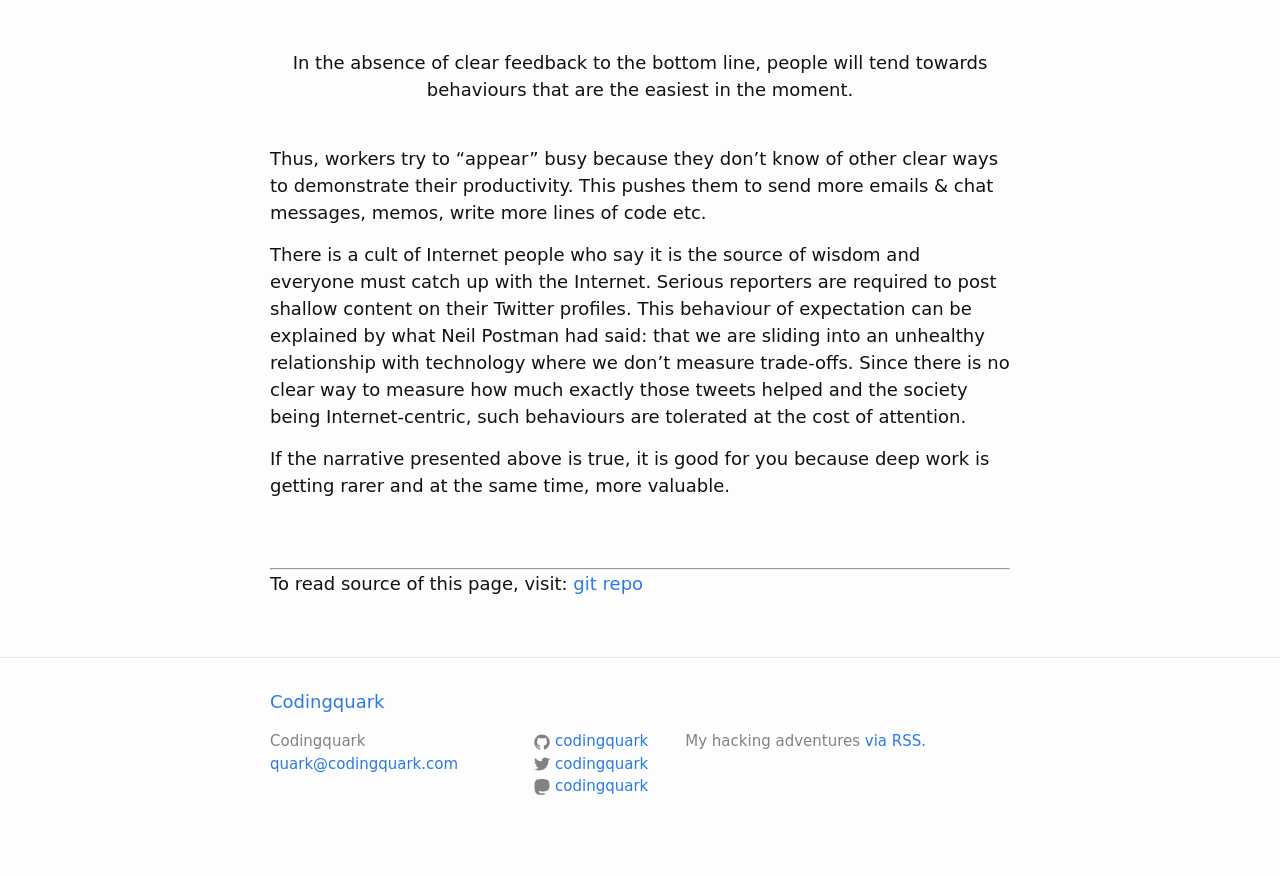
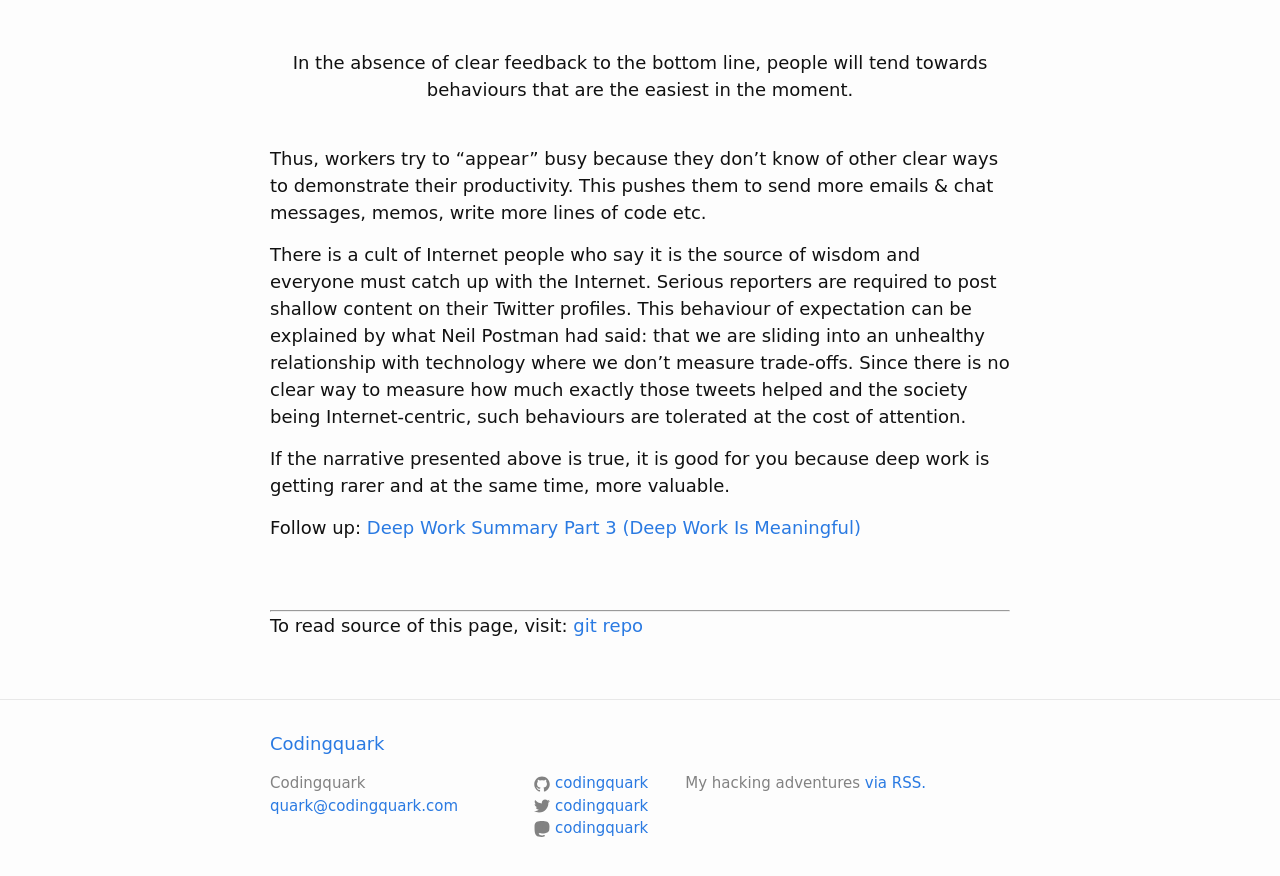
Before and after one commit to codingquark/codingquark.github.io, a Jekyll site: the page built from _posts/deep_work/2021-04-05-deep-work-summary-ch-2.markdown, in a window 1280 px wide and 900 px high, scrolled down 625 px. Shown: the top 876 px of the window. Built offline with Jekyll 4.4.1, drawn with Linux system fonts in a browser that asks for light colours; comment, search, counter and statistics services are not loaded.

Commit message:
Add link backs to posts

```diff
--- a/_posts/deep_work/2021-04-05-deep-work-summary-ch-2.markdown
+++ b/_posts/deep_work/2021-04-05-deep-work-summary-ch-2.markdown
@@ -24,4 +24,6 @@
 
 If the narrative presented above is true, it is good for you because deep work is getting rarer and at the same time, more valuable.
 
-[1]: /productivity/2021/03/29/deep-work-summary-intro.html
+Follow up: [Deep Work Summary Part 3 (Deep Work Is Meaningful)][1]
+
+[1]: /productivity/2021/04/12/deep-work-summary-ch-3.html
--- a/_posts/deep_work/2021-04-12-deep-work-summary-ch-3.markdown
+++ b/_posts/deep_work/2021-04-12-deep-work-summary-ch-3.markdown
@@ -24,3 +24,7 @@
 It has also been shown by Hubert Dreyfus and others that after Enlightenment, general feeling of happiness and fulfilment decreased. This, they argued is because, in an earlier era, the world was made of sacred and shiny things in people’s minds which was then removed by the Enlightenment era. Though this change brought freedom to slaves and many other improvements, it is also making lives hard to live.
 
 Thus, deep work is essential to extract meaning and happiness out of life.
+
+Previous issue: [Deep Work Summary Part 2 (Deep Work Is Rare)][1]
+
+[1]: /productivity/2021/04/05/deep-work-summary-ch-2.html
```
